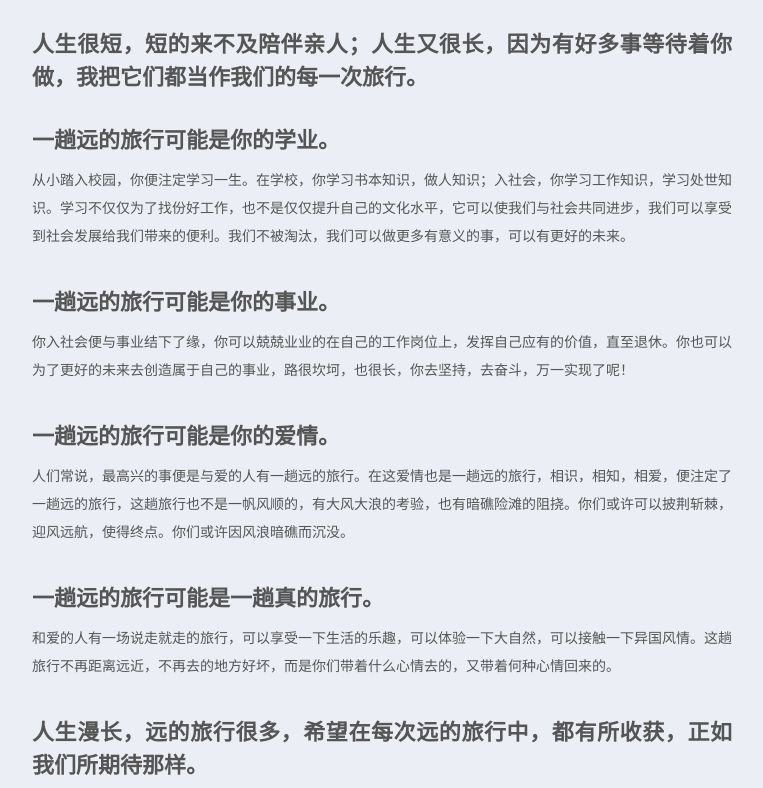
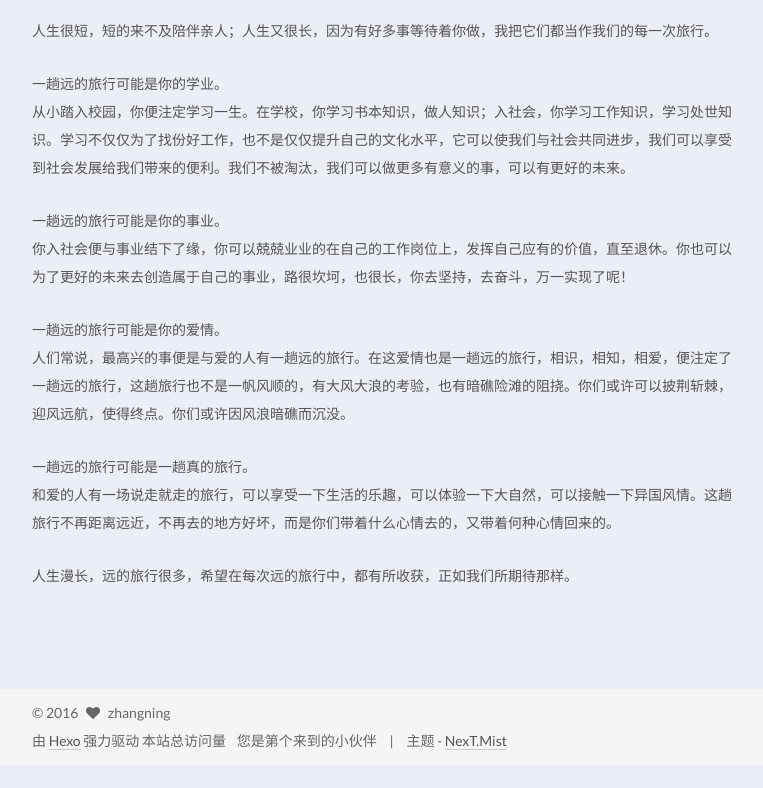
Before and after one commit to jszhangning/jszhangning.github.io, a plain HTML site: page index.html in a window 1280 px wide. Shown: the part 1372-2160 px from the top of the page, without its empty margins (258-1021 px from the left). After the commit the page ends 2137 px from the top, so only its background shows below. Drawn offline with Linux system fonts and the light colour scheme; some packages are replaced by stand-ins of ours; a script that the page names is missing.

Commit message:
Site updated: 2016-04-22 14:53:05

```diff
--- a/css/main.css
+++ b/css/main.css
@@ -1521,7 +1521,7 @@ pre .javascript .function {
   width: 4px;
   height: 4px;
   border-radius: 50%;
-  background: #db7c99;
+  background: #869aa7;
 }
 .links-of-blogroll {
   font-size: 13px;
--- a/index.html
+++ b/index.html
@@ -448,11 +448,13 @@
 
 
 
-            <h2 id="人生很短，短的来不及陪伴亲人；人生又很长，因为有好多事等待着你做，我把它们都当作我们的每一次旅行。"><a href="#人生很短，短的来不及陪伴亲人；人生又很长，因为有好多事等待着你做，我把它们都当作我们的每一次旅行。" class="headerlink" title="人生很短，短的来不及陪伴亲人；人生又很长，因为有好多事等待着你做，我把它们都当作我们的每一次旅行。"></a>人生很短，短的来不及陪伴亲人；人生又很长，因为有好多事等待着你做，我把它们都当作我们的每一次旅行。</h2><h2 id="一趟远的旅行可能是你的学业。"><a href="#一趟远的旅行可能是你的学业。" class="headerlink" title="一趟远的旅行可能是你的学业。"></a>一趟远的旅行可能是你的学业。</h2><p>从小踏入校园，你便注定学习一生。在学校，你学习书本知识，做人知识；入社会，你学习工作知识，学习处世知识。学习不仅仅为了找份好工作，也不是仅仅提升自己的文化水平，它可以使我们与社会共同进步，我们可以享受到社会发展给我们带来的便利。我们不被淘汰，我们可以做更多有意义的事，可以有更好的未来。</p>
-<h2 id="一趟远的旅行可能是你的事业。"><a href="#一趟远的旅行可能是你的事业。" class="headerlink" title="一趟远的旅行可能是你的事业。"></a>一趟远的旅行可能是你的事业。</h2><p>你入社会便与事业结下了缘，你可以兢兢业业的在自己的工作岗位上，发挥自己应有的价值，直至退休。你也可以为了更好的未来去创造属于自己的事业，路很坎坷，也很长，你去坚持，去奋斗，万一实现了呢！</p>
-<h2 id="一趟远的旅行可能是你的爱情。"><a href="#一趟远的旅行可能是你的爱情。" class="headerlink" title="一趟远的旅行可能是你的爱情。"></a>一趟远的旅行可能是你的爱情。</h2><p>人们常说，最高兴的事便是与爱的人有一趟远的旅行。在这爱情也是一趟远的旅行，相识，相知，相爱，便注定了一趟远的旅行，这趟旅行也不是一帆风顺的，有大风大浪的考验，也有暗礁险滩的阻挠。你们或许可以披荆斩棘，迎风远航，使得终点。你们或许因风浪暗礁而沉没。</p>
-<h2 id="一趟远的旅行可能是一趟真的旅行。"><a href="#一趟远的旅行可能是一趟真的旅行。" class="headerlink" title="一趟远的旅行可能是一趟真的旅行。"></a>一趟远的旅行可能是一趟真的旅行。</h2><p>和爱的人有一场说走就走的旅行，可以享受一下生活的乐趣，可以体验一下大自然，可以接触一下异国风情。这趟旅行不再距离远近，不再去的地方好坏，而是你们带着什么心情去的，又带着何种心情回来的。</p>
-<h2 id="人生漫长，远的旅行很多，希望在每次远的旅行中，都有所收获，正如我们所期待那样。"><a href="#人生漫长，远的旅行很多，希望在每次远的旅行中，都有所收获，正如我们所期待那样。" class="headerlink" title="人生漫长，远的旅行很多，希望在每次远的旅行中，都有所收获，正如我们所期待那样。"></a>人生漫长，远的旅行很多，希望在每次远的旅行中，都有所收获，正如我们所期待那样。</h2>
+            <p>人生很短，短的来不及陪伴亲人；人生又很长，因为有好多事等待着你做，我把它们都当作我们的每一次旅行。</p>
+<p>一趟远的旅行可能是你的学业。<br>从小踏入校园，你便注定学习一生。在学校，你学习书本知识，做人知识；入社会，你学习工作知识，学习处世知识。学习不仅仅为了找份好工作，也不是仅仅提升自己的文化水平，它可以使我们与社会共同进步，我们可以享受到社会发展给我们带来的便利。我们不被淘汰，我们可以做更多有意义的事，可以有更好的未来。</p>
+<p>一趟远的旅行可能是你的事业。<br>你入社会便与事业结下了缘，你可以兢兢业业的在自己的工作岗位上，发挥自己应有的价值，直至退休。你也可以为了更好的未来去创造属于自己的事业，路很坎坷，也很长，你去坚持，去奋斗，万一实现了呢！</p>
+<p>一趟远的旅行可能是你的爱情。<br>人们常说，最高兴的事便是与爱的人有一趟远的旅行。在这爱情也是一趟远的旅行，相识，相知，相爱，便注定了一趟远的旅行，这趟旅行也不是一帆风顺的，有大风大浪的考验，也有暗礁险滩的阻挠。你们或许可以披荆斩棘，迎风远航，使得终点。你们或许因风浪暗礁而沉没。</p>
+<p>一趟远的旅行可能是一趟真的旅行。<br>和爱的人有一场说走就走的旅行，可以享受一下生活的乐趣，可以体验一下大自然，可以接触一下异国风情。这趟旅行不再距离远近，不再去的地方好坏，而是你们带着什么心情去的，又带着何种心情回来的。</p>
+<p>人生漫长，远的旅行很多，希望在每次远的旅行中，都有所收获，正如我们所期待那样。</p>
+
 
 
 
```
Also changed, not shown: 2016/04/16/有一趟远的旅行/index.html (+15 -10 lines).
